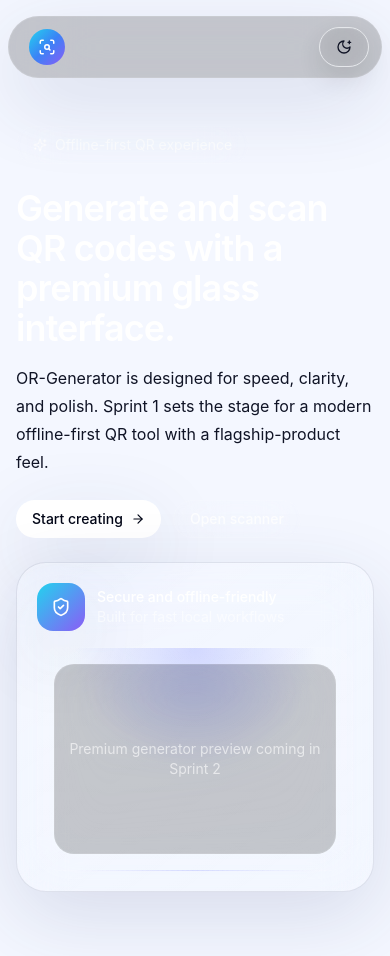
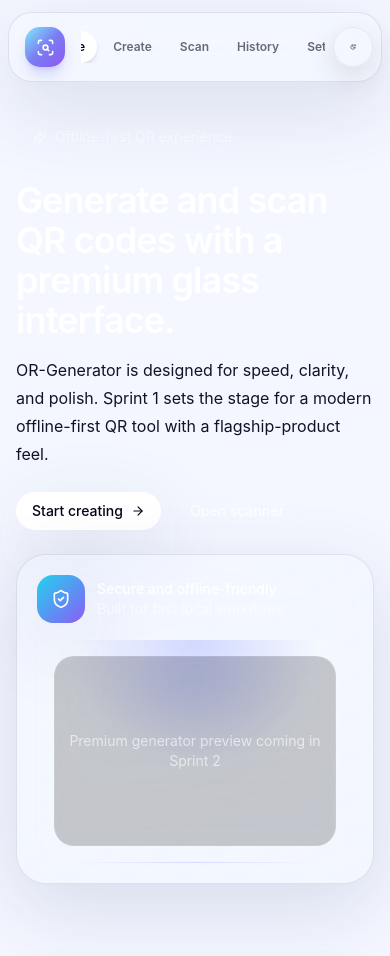
Before and after one commit to Mahin98250/OR-Generator, a React (Vite) app: page / in a window 390 px wide. Shown: the top 956 px of the page. Built offline with nearby package versions, Linux system fonts and the light colour scheme.

Commit message:
design: build premium responsive navigation

```diff
--- a/src/components/layout/Navbar.tsx
+++ b/src/components/layout/Navbar.tsx
@@ -5,8 +5,8 @@ import { useTheme } from '../providers/ThemeProvider';
 
 const links = [
   { to: '/', label: 'Home' },
-  { to: '/generator', label: 'Generator' },
-  { to: '/scanner', label: 'Scanner' },
+  { to: '/generator', label: 'Create' },
+  { to: '/scanner', label: 'Scan' },
   { to: '/history', label: 'History' },
   { to: '/settings', label: 'Settings' },
 ];
@@ -16,36 +16,37 @@ export function Navbar() {
   const { theme, setTheme } = useTheme();
 
   return (
-    <nav className="sticky top-4 z-50 mx-auto mb-6 w-[min(100%-1rem,72rem)] rounded-full border border-white/10 bg-black/20 px-3 py-2 shadow-glass backdrop-blur-2xl sm:px-4">
-      <div className="flex items-center justify-between gap-3">
-        <Link to="/" className="flex items-center gap-2 rounded-full px-2 py-1 text-white">
-          <span className="flex h-9 w-9 items-center justify-center rounded-full bg-gradient-to-br from-cyan-400 via-blue-500 to-violet-500 text-white">
-            <ScanSearch size={18} />
+    <header className="sticky top-3 z-50 mx-auto mb-2 w-[calc(100%-1rem)] max-w-6xl">
+      <nav className="glass-panel rounded-[24px] p-2 sm:rounded-full">
+        <div className="flex items-center gap-2">
+          <Link to="/" className="group flex shrink-0 items-center gap-2.5 rounded-full px-2 py-1.5">
+            <span className="relative grid h-10 w-10 place-items-center overflow-hidden rounded-[15px] bg-gradient-to-br from-cyan-300 via-indigo-500 to-violet-600 text-white shadow-lg shadow-indigo-500/25">
+              <span className="absolute inset-0 bg-white/15" />
+              <ScanSearch size={19} className="relative" />
             </span>
-          <span className="hidden text-sm font-semibold sm:block">OR-Generator</span>
+            <span className="hidden sm:block">
+              <span className="block text-sm font-bold tracking-tight text-[var(--text)]">OR-Generator</span>
+              <span className="block text-[10px] font-medium uppercase tracking-[.2em] text-[var(--text-muted)]">QR Studio</span>
+            </span>
           </Link>
 
-        <div className="hidden items-center gap-1 md:flex">
+          <div className="mx-auto flex min-w-0 flex-1 items-center justify-center gap-1 overflow-x-auto px-1 [scrollbar-width:none] [&::-webkit-scrollbar]:hidden">
             {links.map((link) => {
               const active = location.pathname === link.to;
               return (
-              <Link
-                key={link.to}
-                to={link.to}
-                className={`rounded-full px-4 py-2 text-sm transition ${active ? 'bg-white text-slate-950' : 'text-white/75 hover:bg-white/8 hover:text-white'}`}
-              >
+                <Link key={link.to} to={link.to}
+                  className={`shrink-0 rounded-full px-3 py-2 text-xs font-semibold transition sm:px-4 sm:text-sm ${active ? 'bg-white text-slate-950 shadow-md shadow-black/10' : 'text-[var(--text-muted)] hover:bg-white/10 hover:text-[var(--text)]'}`}>
                   {link.label}
                 </Link>
               );
             })}
           </div>
 
-        <div className="flex items-center gap-2">
-          <GlassButton aria-label="Toggle theme" onClick={() => setTheme(theme === 'dark' ? 'light' : 'dark')}>
+          <GlassButton aria-label="Toggle theme" onClick={() => setTheme(theme === 'dark' ? 'light' : 'dark')} className="h-10 w-10 shrink-0 p-0">
             {theme === 'dark' ? <SunMedium size={16} /> : <MoonStar size={16} />}
           </GlassButton>
         </div>
-      </div>
       </nav>
+    </header>
   );
 }
```
Lines whose indentation alone changed are shown as unchanged.
